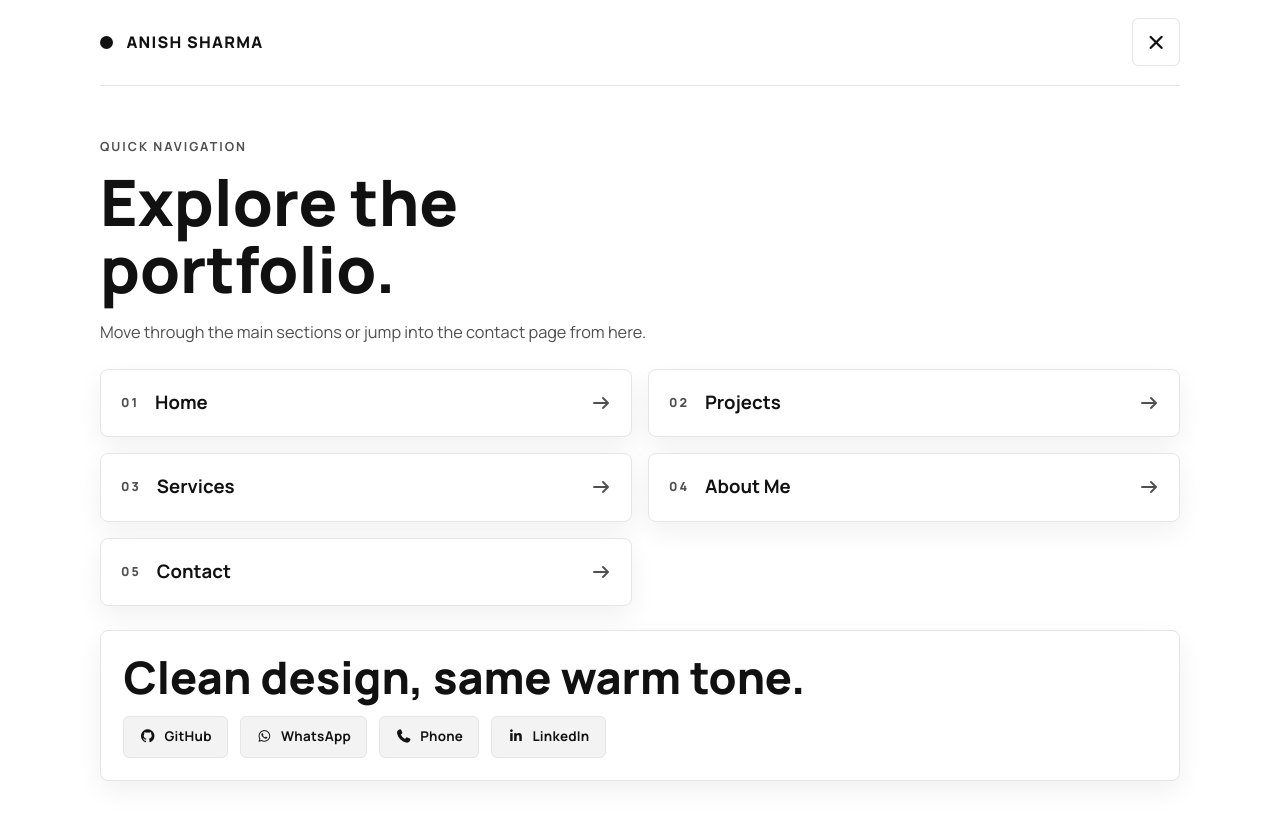
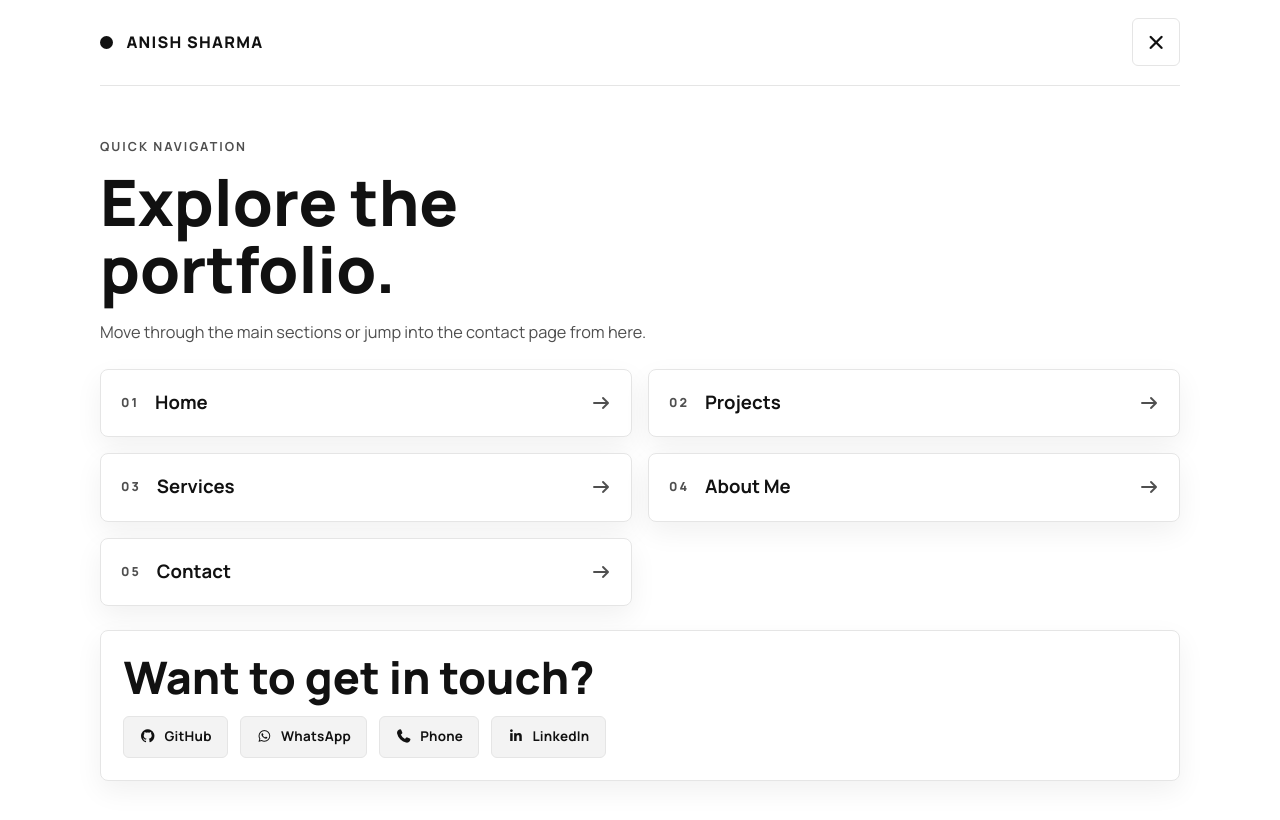
Before and after one commit to anishworks01/portfolio, a plain HTML site: page navbar.html in a window 1280 px wide. Drawn offline with Linux system fonts and the light colour scheme.

Commit message:
navbar changes

```diff
--- a/navbar.html
+++ b/navbar.html
@@ -55,7 +55,7 @@
             </nav>
 
             <section class="menu-note surface reveal reveal-delay-3">
-                <h2>Clean design, same warm tone.</h2>
+                <h2>Want to get in touch?</h2>
                 <div class="menu-tags">
                     <span class="tag"><i class="fa-brands fa-github" aria-hidden="true"></i> GitHub</span>
                     <span class="tag"><i class="fa-brands fa-whatsapp" aria-hidden="true"></i> WhatsApp</span>
```
